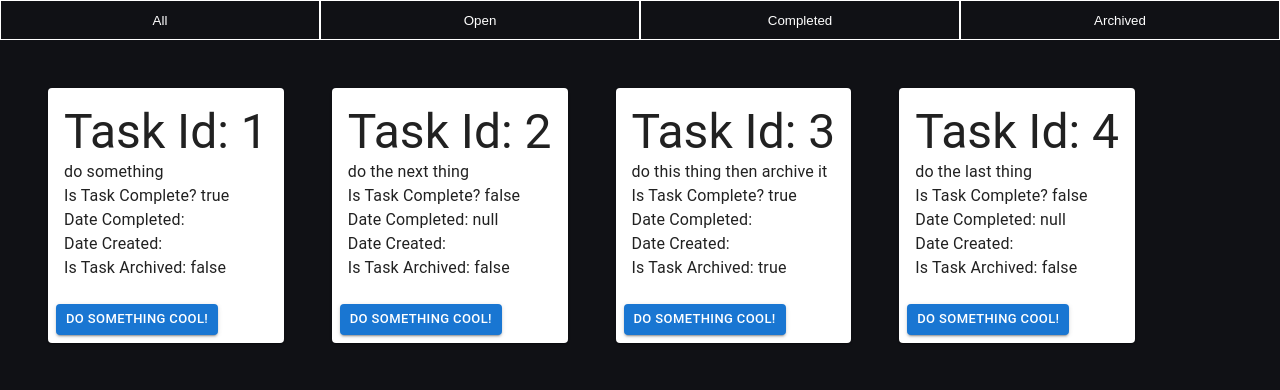
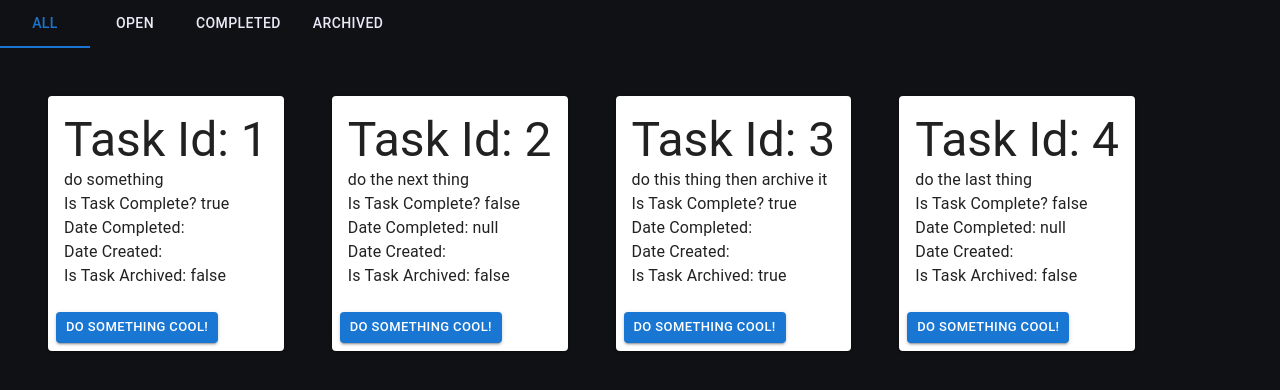
Before and after one commit to Hack-Weekly/mint-panda-todo-app, a React (Vite) app in the folder client/: page / in a window 1280 px wide. Shown: the top 390 px of the page. Built offline with nearby package versions, Linux system fonts and the light colour scheme; the HTML template or start-up script is replaced by a standard one.

Commit message:
Added TabPanel to return of App.jsx

```diff
--- a/client/src/App.jsx
+++ b/client/src/App.jsx
@@ -1,6 +1,6 @@
 import { useState } from 'react';
 import TaskList from './components/TaskList';
-import CategoryBar from './components/CategoryBar';
+import TabPanel from './components/TabPanel';
 
 function App() {
   const [tasks, setTasks] = useState([
@@ -41,6 +41,7 @@ function App() {
   const [filteredTasks, setFilteredTasks] = useState(tasks);
 
   const filterTasks = (selection) => {
+    console.log('ran')
     if (selection === "open") {
       setFilteredTasks(tasks.filter((task) => !task.isComplete));
     }
@@ -55,7 +56,7 @@ function App() {
 
   return (
     <>
-      <CategoryBar handleClick={filterTasks}/>
+      <TabPanel handleClick={filterTasks}/>
       <TaskList tasks={filteredTasks}/>
     </>
   )
--- a/client/src/components/CategoryBar.jsx
+++ /dev/null
@@ -1,24 +0,0 @@
-function CategoryBar({ handleClick }) {
-    const style = {
-        height: '5vh',
-        display: 'flex',
-    }
-    const buttonStyle = {
-        height: '100%',
-        width: '100%',
-        background: 'transparent',
-        color: 'white',
-        border: '1px solid white',
-    }
-
-  return (
-    <div style={style}>
-        <button style={ buttonStyle } onClick={ () => handleClick() }>All</button>
-        <button style={ buttonStyle } onClick={ () => handleClick('open') }>Open</button>
-        <button style={ buttonStyle } onClick={ () => handleClick('completed') }>Completed</button>
-        <button style={ buttonStyle } onClick={ () => handleClick('archived') }>Archived</button>
-    </div>
-  )
-}
-
-export default CategoryBar
```
